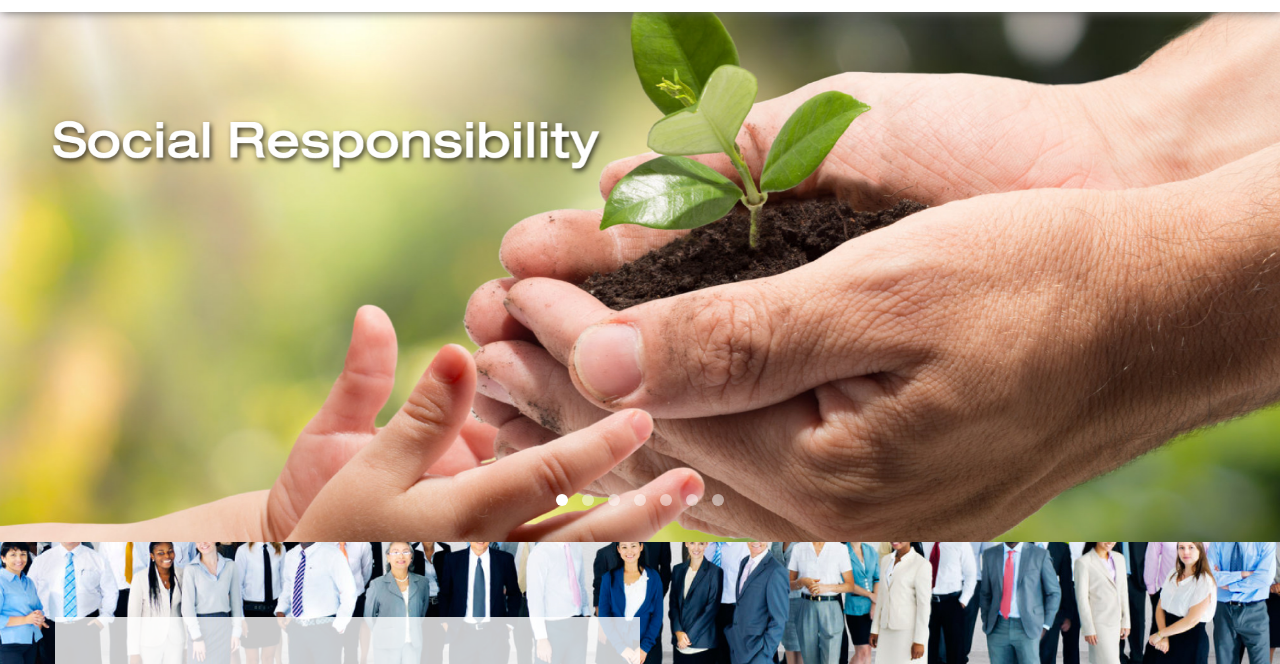
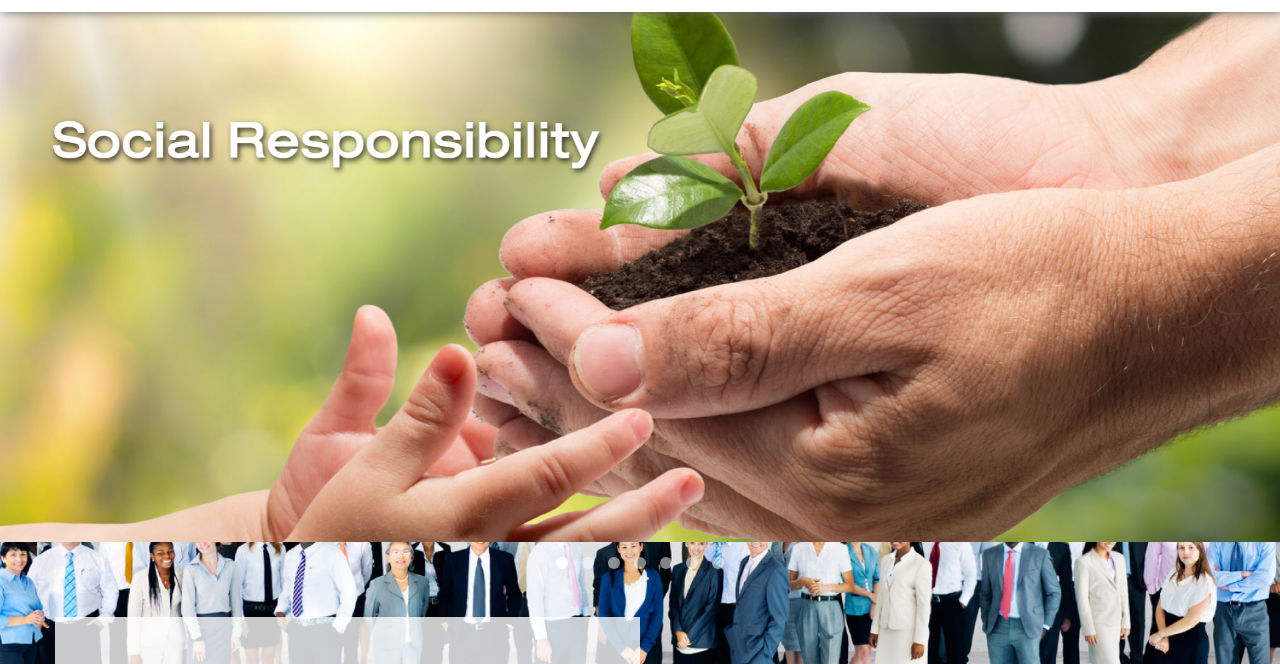
Before and after one commit to go2jame/powcoth, a plain HTML site: page index.html in a window 1280 px wide. Shown: the part 92-756 px from the top of the page. Drawn offline with nearby package versions, Linux system fonts and the light colour scheme.

Commit message:
20161104 Update image and content

```diff
--- a/css/main.css
+++ b/css/main.css
@@ -103,7 +103,7 @@ a:hover{
 }
 .owl-theme .owl-controls {
     position: absolute;
-    bottom: 25px;
+    /*bottom: 25px;*/
     width: 100%;
 }
 .owl-theme .owl-controls .owl-page span{
```
